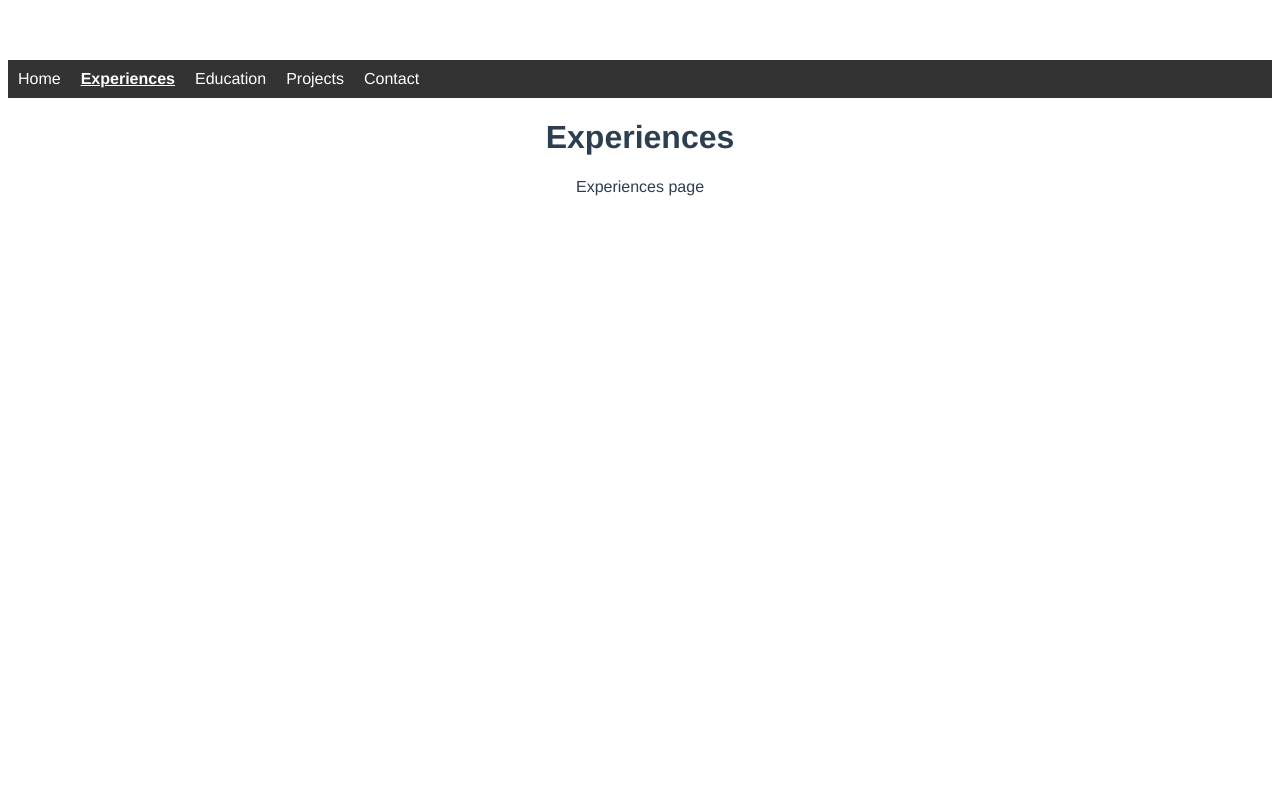
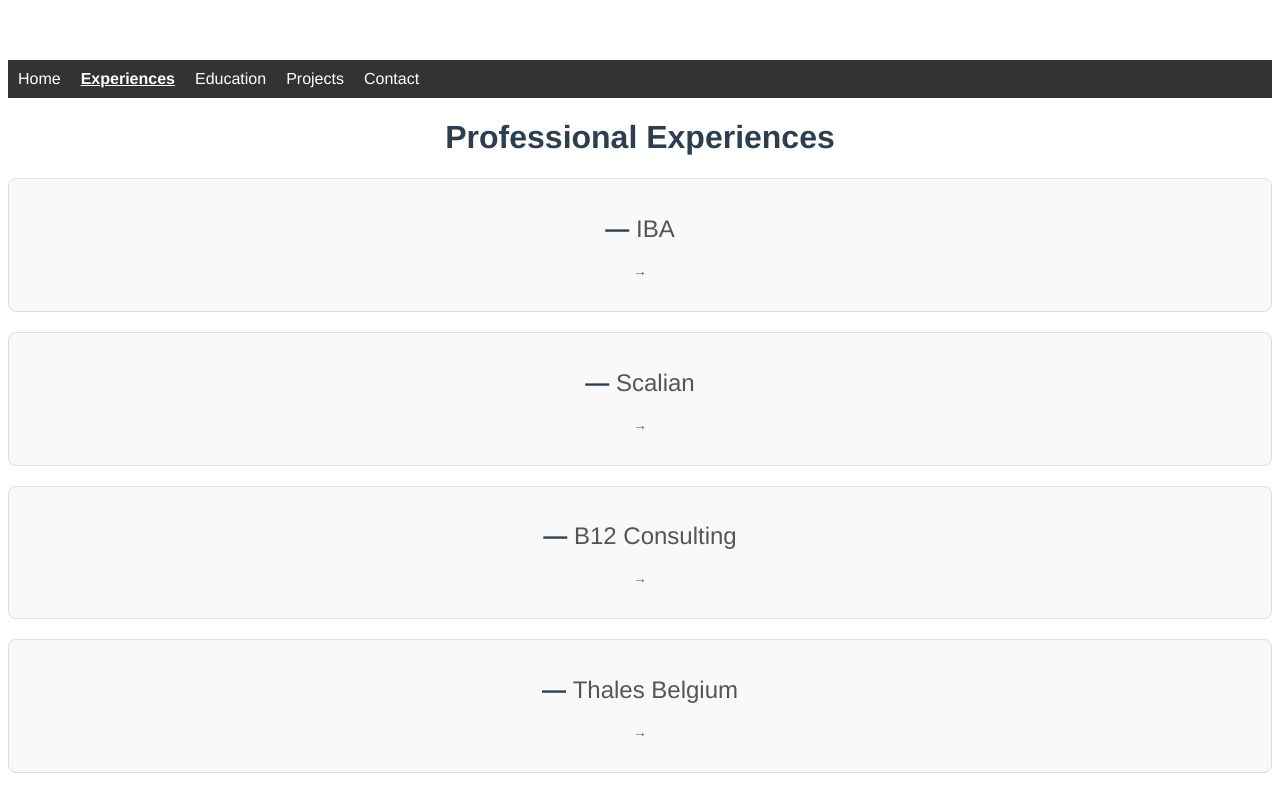
Before and after one commit to cedric-dem/my-portfolio, a Vue app: page /jobs in a window 1280 px wide. Built offline with nearby package versions, Linux system fonts and the light colour scheme.

Commit message:
create ExperienceCard

```diff
--- /dev/null
+++ b/src/components/ExperienceCard.vue
@@ -0,0 +1,47 @@
+<template>
+  <div class="experience-card">
+    <h2>{{ jobTitle }} — <span class="company">{{ company }}</span></h2>
+    <p class="date">{{ startDate }} → {{ endDate }}</p>
+    <p class="location">{{ location }}</p>
+    <p class="description">{{ description }}</p>
+  </div>
+</template>
+
+<script>
+export default {
+  name: 'ExperienceCard',
+  props: {
+    startDate: String,
+    endDate: String,
+    location: String,
+    company: String,
+    jobTitle: String,
+    description: String
+  }
+}
+</script>
+
+<style scoped>
+.experience-card {
+  border: 1px solid #ddd;
+  padding: 16px;
+  border-radius: 8px;
+  margin-bottom: 20px;
+  background-color: #f9f9f9;
+}
+.company {
+  font-weight: normal;
+  color: #555;
+}
+.date {
+  font-size: 0.9em;
+  color: #666;
+}
+.location {
+  font-style: italic;
+  color: #444;
+}
+.description {
+  margin-top: 10px;
+}
+</style>
--- a/src/views/ExperiencesPage.vue
+++ b/src/views/ExperiencesPage.vue
@@ -1,14 +1,54 @@
-<script setup>
-
-</script>
-
 <template>
-    <div class="Experiences">
-      <h1>Experiences</h1>
-      <p>Experiences page</p>
-    </div>
+  <div class="jobs">
+    <h1>Professional Experiences</h1>
+    <ExperienceCard
+        v-for="(exp, index) in experiences"
+        :key="index"
+        :startDate="exp.startDate"
+        :endDate="exp.endDate"
+        :location="exp.location"
+        :company="exp.company"
+        :jobTitle="exp.jobTitle"
+        :description="exp.description"
+    />
+  </div>
 </template>
 
-<style scoped>
+<script setup>
+import ExperienceCard from '@/components/ExperienceCard.vue'
 
-</style>
+const experiences = [
+  {
+    startDate: '',
+    endDate: '',
+    location: '',
+    company: 'IBA',
+    jobTitle: '',
+    description: ''
+  },
+  {
+    startDate: '',
+    endDate: '',
+    location: '',
+    company: 'Scalian',
+    jobTitle: '',
+    description: ''
+  },
+  {
+    startDate: '',
+    endDate: '',
+    location: '',
+    company: 'B12 Consulting',
+    jobTitle: '',
+    description: ''
+  },
+  {
+    startDate: '',
+    endDate: '',
+    location: '',
+    company: 'Thales Belgium',
+    jobTitle: '',
+    description: ''
+  },
+]
+</script>
```
